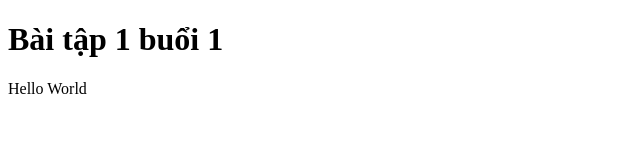
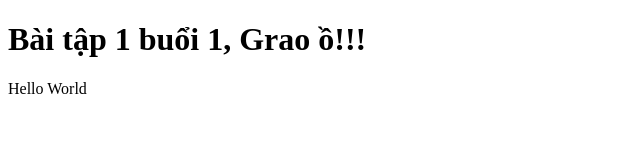
Before and after one commit to TranChiHoaB2005674/CT300_buoi1_bt1, a plain HTML site: page index.html in a window 1280 px wide. Shown: the whole page, without its empty margins (0-640 px from the left). Drawn offline with Linux system fonts and the light colour scheme.

Commit message:
modified index.html

```diff
--- a/index.html
+++ b/index.html
@@ -7,7 +7,7 @@
     <title>Document</title>
 </head>
 <body>
-    <h1>Bài tập 1 buổi 1</h1>
+    <h1>Bài tập 1 buổi 1, Grao ồ!!!</h1>
     <p>Hello World</p>
 </body>
 </html>
```
